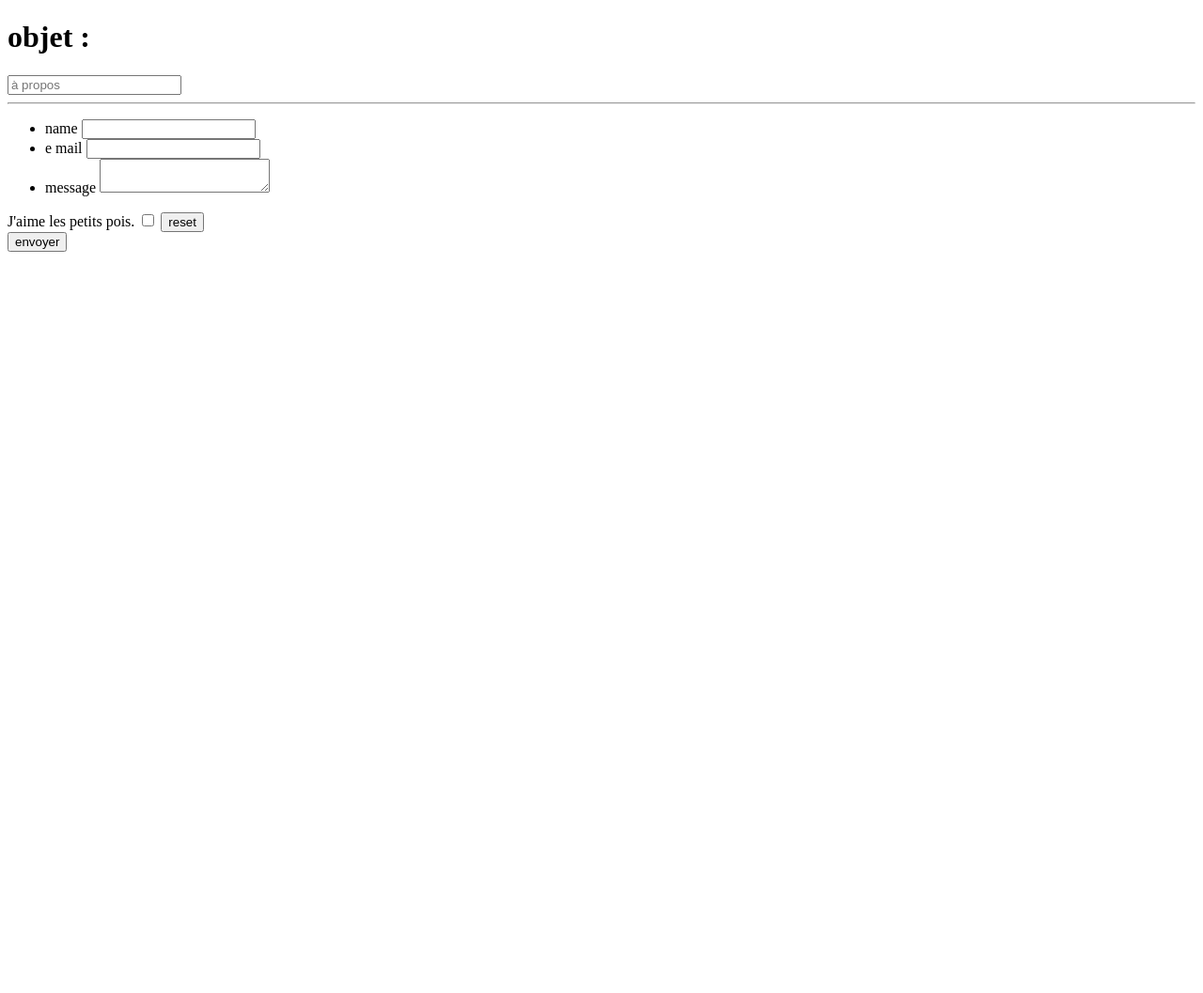
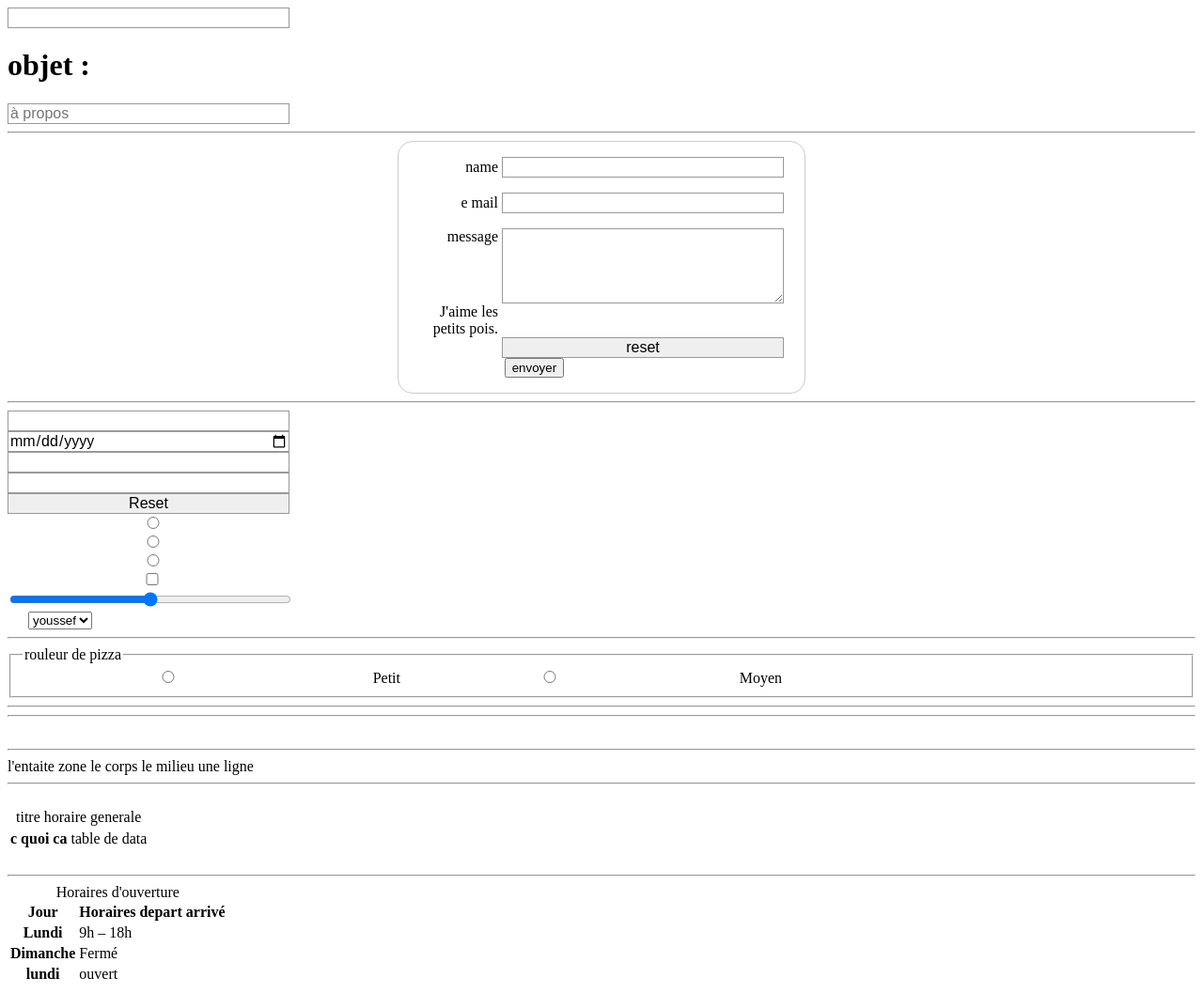
Before and after one commit to alibensalem828-commits/challenge-2-months-dev-, a plain HTML site: page html/formulaire.html in a window 1280 px wide. Shown: the whole page at 94% size. Before the commit the page ends 800 px from the top, so only its background shows below. Drawn offline with Linux system fonts and the light colour scheme.

Commit message:
days 4-5

```diff
--- a/html/formulaire.html
+++ b/html/formulaire.html
@@ -5,9 +5,91 @@
         <title>
         formulaire
     </title></head>
-
+<input type="e"
 <body>
 <header>
+    <style>
+        form {
+  /* On centre le formulaire */
+  margin: 0 auto;
+  width: 400px;
+  /* Le contour du formulaire */
+  padding: 1em;
+  border: 1px solid #ccc;
+  border-radius: 1em;
+}
+
+ul {
+  list-style: none;
+  padding: 0;
+  margin: 0;
+}
+
+form li + li {
+  margin-top: 1em;
+}
+
+label {
+  /* Taille et alignement uniformes */
+  display: inline-block;
+  width: 90px;
+  text-align: right;
+}
+
+input,
+textarea {
+  /* On s'assure que les ch
+}
+
+textarea {
+
+/* On aligne les te
+
+
+}
+
+
+textarea {
+
+/* On aligne les teamps texte ont la même police
+     Par défaut, les zones de texte ont une police à chasse
+     fixe. */
+  font: 1em sans-serif;
+
+  /* Taille uniforme pour des champs */
+  width: 300px;
+  box-sizing: border-box;
+
+  /* On utilise la même bordure que pour le formulaire */
+  border: 1px solid #999;
+}
+
+
+
+
+textarea {
+  /* On aligne les textes sur plusieurs lignes avec leur
+     libellé. */
+  vertical-align: top;
+
+  /* On fournit un peut d'espace pour saisir du texte. */
+  height: 5em;
+
+  /* On permet de redimensionner verticalement. */
+  resize: vertical;
+}
+
+.button {
+  /* On aligne les boutons avec les champs texte. */
+  padding-left: 90px; /* La même taille que les libellés */
+}
+
+button {
+  /* Une marge supplémentaire représentant approximativement
+     le même espace qu'entre les libellés et les champs. */
+  margin-left: 0.5em;
+}
+    </style>
     <h1>objet :</h1>
     <input type="search" placeholder="à propos">
 </header>
@@ -37,8 +119,82 @@
 <button type="submit">envoyer</button>
 </div>
 </form>
+<hr>
+<label>
+    <input type="number">
+    <input type="date">
+    <input type="text">
+    <input type="tel">
+    <input type="reset">
+    <input type="radio" name="radio"><input type="radio" name="radio"><input type="radio" name="radio">
+    <input type="checkbox">
+    <input type="range">
+</label>
+<br>
+<label>
+    <select>
+        <option value="option plus">youssef</option>
+        <option value="demande de devis">ali</option><!---->valeur envoyer au serveur le value <!---->
+    </select>
+</label>
+<br>
+<hr>
+<fieldset>
+    <legend>rouleur de pizza</legend>
+    <input type="radio" id="pt" name="taille" value="petit">
+  <label for="pt">Petit</label>
+  <input type="radio" id="mo" name="taille" value="moyen">
+  <label for="mo">Moyen</label>
+</fieldset>
+<hr>
+<hr><br><hr>
+
+<table>
+    <caption>
+        titre horaire generale
+    </caption>
+
+<thead>
+    l'entaite zone
+</thead>
+<tbody>le corps le milieu </tbody>
+<tr>une ligne</tr>
+<th>c quoi ca</th>
+<td>table de data </td>
+<hr>
+<br>
 
 
+</table>
+
+<br><hr>
+<table>
+  <caption>Horaires d'ouverture</caption>
+  <thead>
+    <tr>
+      <th scope="col">Jour</th>
+      <th scope="col">Horaires</th>
+      <th>depart</th>
+      <th>arrivé</th>
+    </tr>
+  </thead>
+  <tbody>
+    <tr>
+      <th scope="row">Lundi</th>
+      <td>9h – 18h</td>
+    </tr>
+    <tr>
+      <th scope="row">Dimanche</th>
+      <td>Fermé</td>
+    </tr>
+    <tr>
+        <th>
+            lundi
+            <td>ouvert</td>
+        </th>
+    </tr>
+  </tbody>
+</table>
 
 
 <footer></footer>
```
Also changed, not shown: html/HTML-for-strucuring-content .html (+5 -2 lines), html/apprentissage-html.html (+33 -0 lines).
